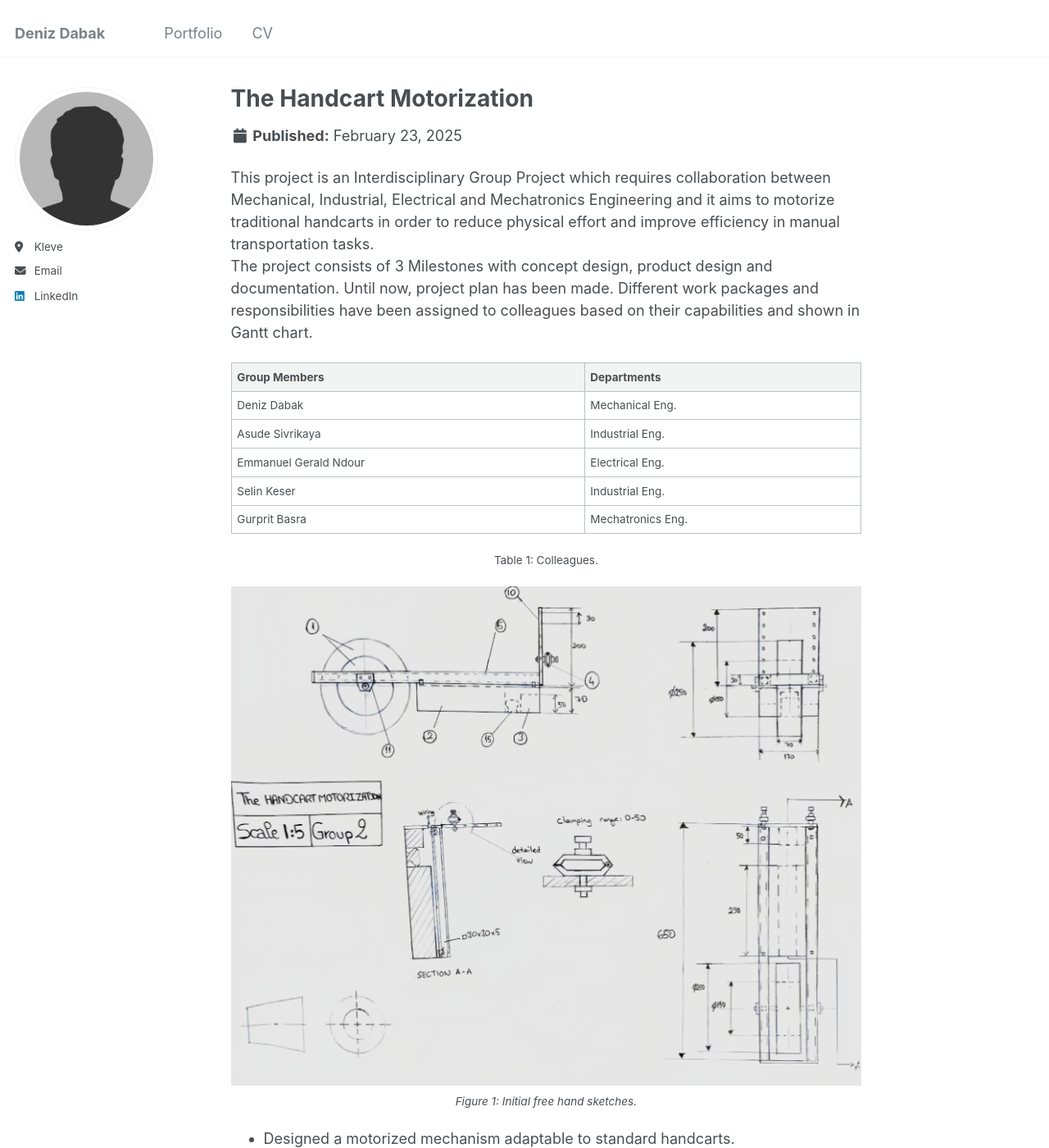
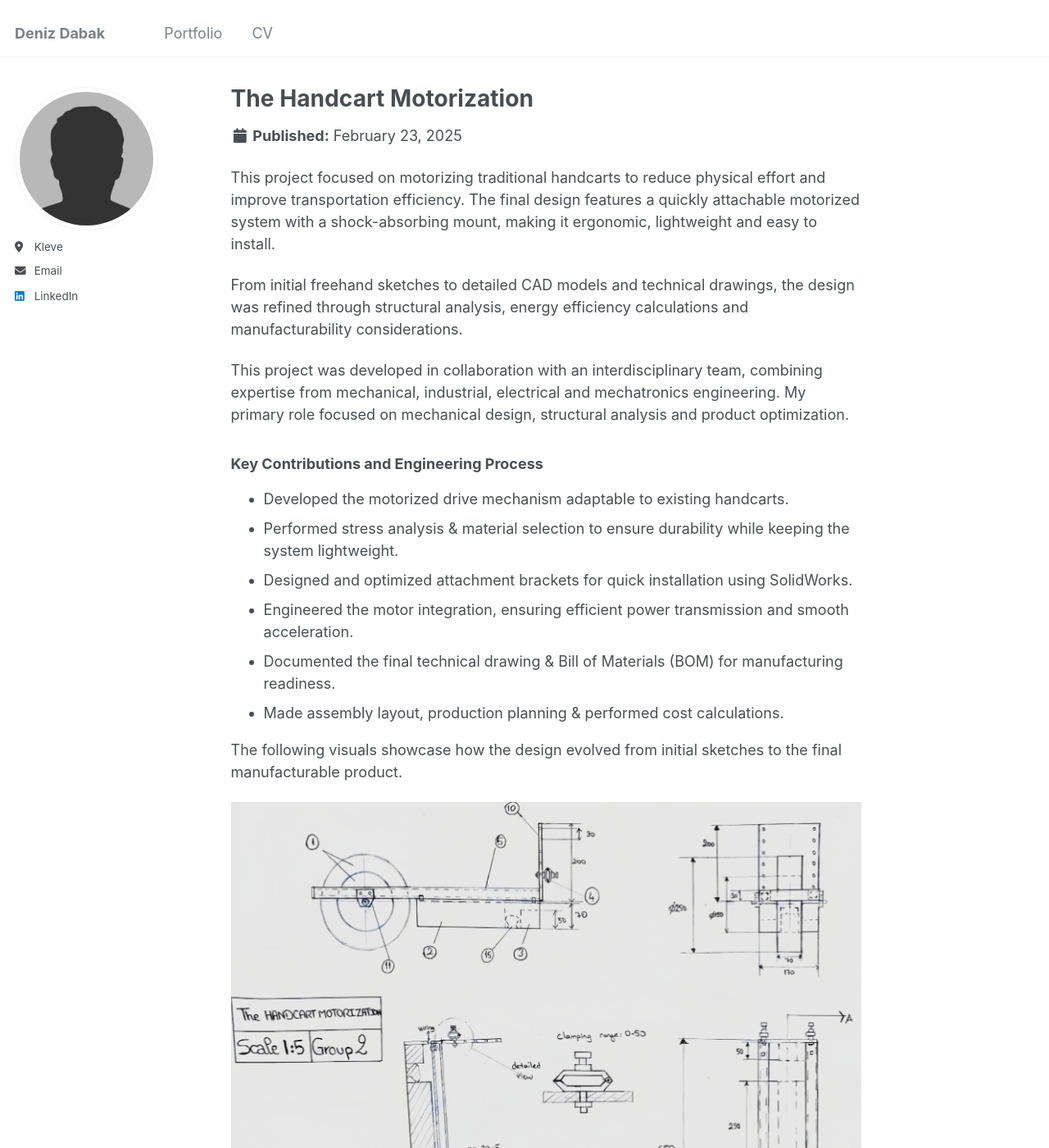
Before and after one commit to DenizDabak/denizdabak.github.io, a Jekyll site: the page built from _portfolio/portfolio-1.md, in a window 1280 px wide and 1400 px high. Shown: the whole window at 82% size. Built offline with Jekyll 4.4.1, drawn with Linux system fonts in a browser that asks for light colours; some of the changed text lies outside the part shown.

Commit message:
dev branch init

```diff
--- a/_portfolio/portfolio-1.md
+++ b/_portfolio/portfolio-1.md
@@ -2,49 +2,51 @@
 title: "The Handcart Motorization"
 excerpt: "Transforming Traditional Handcarts into Powered Systems<br/><img src='/images/Portfolio/Handcartmotorization/20241224Infographics.png'>"
 collection: portfolio
+permalink: /portfolio/thehandcartmotorization
 ---
 
-This project is an Interdisciplinary Group Project which requires collaboration between Mechanical, Industrial, Electrical and Mechatronics Engineering and it aims to motorize traditional handcarts in order to reduce physical effort and improve efficiency in manual transportation tasks.
-The project consists of 3 Milestones with concept design, product design and documentation. Until now, project plan has been made. Different work packages and responsibilities have been assigned to colleagues based on their capabilities and shown in Gantt chart.
+This project focused on motorizing traditional handcarts to reduce physical effort and improve transportation efficiency. The final design features a quickly attachable motorized system with a shock-absorbing mount, making it ergonomic, lightweight and easy to install.
 
-| Group Members | Departments |
-|---------|---|
-| Deniz Dabak | Mechanical Eng. |
-| Asude Sivrikaya | Industrial Eng. |
-| Emmanuel Gerald Ndour | Electrical Eng. |
-| Selin Keser | Industrial Eng. |
-| Gurprit Basra | Mechatronics Eng. |
+From initial freehand sketches to detailed CAD models and technical drawings, the design was refined through structural analysis, energy efficiency calculations and manufacturability considerations.
 
- <p align="center">
-<sub>
-Table 1: Colleagues.
-</sub>
-</p>
+This project was developed in collaboration with an interdisciplinary team, combining expertise from mechanical, industrial, electrical and mechatronics engineering. My primary role focused on mechanical design, structural analysis and product optimization.
 
+### Key Contributions and Engineering Process
+-   Developed the motorized drive mechanism adaptable to existing handcarts.
+-   Performed stress analysis & material selection to ensure durability while keeping the system lightweight.
+-   Designed and optimized attachment brackets for quick installation using SolidWorks.
+-   Engineered the motor integration, ensuring efficient power transmission and smooth acceleration.
+-   Documented the final technical drawing & Bill of Materials (BOM) for manufacturing readiness.
+-   Made assembly layout, production planning & performed cost calculations.
+
+The following visuals showcase how the design evolved from initial sketches to the final manufacturable product.
 <p align="center">
     <img src="/images/Portfolio/Handcartmotorization/20241224Freehandsketch.png"/>
     <br>
-    <sub><i> Figure 1: Initial free hand sketches.</i></sub>
+    <sub><i> Figure 1: Initial free hand sketches - Early concept exploration.</i></sub>
 </p>
--   Designed a motorized mechanism adaptable to standard handcarts.
--   Performed calculations to determine suitable materials and geometries.
+
   <p align="center">
     <img src="/images/Portfolio/Handcartmotorization/202412243Dmodelofmotorizedwheel.png"/>
     <br>
-    <sub><i> Figure 2: 3D Model of the motorized wheel.</i></sub>
+    <sub><i> Figure 2: Structural and functional refinement.</i></sub>
 </p>
 
--   Integrated SolidWorks-based 3D modeling to ensure structural stability and ergonomic handling.
--   Developed an energy-efficient motor system for extended usability.
+  <p align="center">
+    <img src="/images/Portfolio/Handcartmotorization/20250223TechnicaldrawingBOM.jpg"/>
+    <br>
+    <sub><i> Figure 3: Final technical drawing & BOM for manufacturing feasibility.</i></sub>
+</p>
 
 <p align="center">
     <img src="/images/Portfolio/Handcartmotorization/20241224Attachmenttohandcart.png"/>
     <br>
-    <sub><i> Figure 3: Attachment to a traditional handcart.</i></sub>
+    <sub><i> Figure 4: Attachment to a traditional handcart.</i></sub>
 </p>
+### Final Design Highlights
+-   Quick-Release Clamp System  : Tool-free attachment under 3 minutes.
+-   350W Hub Motorized Wheel        : Provides enough power to carry 100 kg up a 10% incline.
+-   Shock Absorption System     : Reduced impact forces, improving ride comfort.
+-   Optimized Manufacturing Design  : Validated optimized material selection and production feasibility.
 
--   3D rendering of motorized cart design in SolidWorks.
--   Key features: Motorized wheel, quick-release attachment, user interface and sustainable design.
-
-
-This project demonstrates a practical approach to enhancing manual labor tools, paving the way for more ergonomic and efficient designs while keeping the design lightweight.
+The system significantly reduces the physical effort required for transporting heavy loads, making it practical for industrial, agricultural and urban applications. The modular design allows it to be easily adapted to different cart sizes.
```
Also changed, not shown: _portfolio/portfolio-2.md (+2 -1 lines), _portfolio/portfolio-3.md (+24 -20 lines), _portfolio/portfolio-4.md (+20 -32 lines), _portfolio/portfolio-5.md (added, +43 -0 lines), images/Portfolio/Handcartmotorization/20250223TechnicaldrawingBOM.jpg (added), 1 other file.
